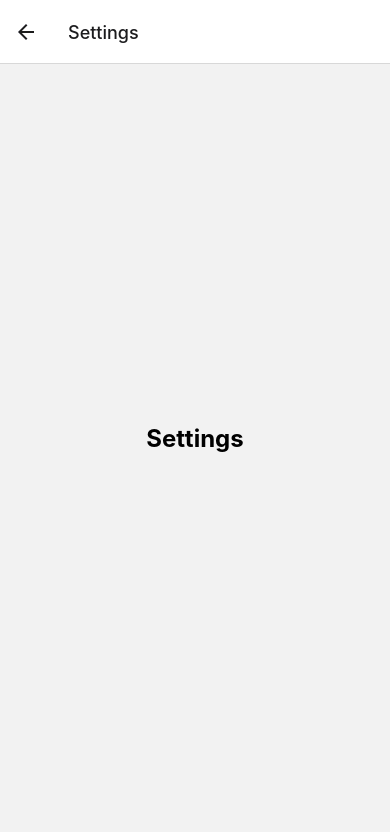
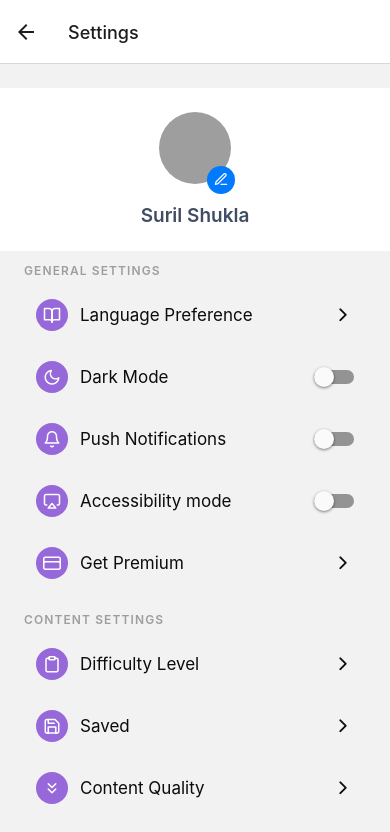
Before and after one commit to sahibjeetsingh99/GOielts, a React Native app: screen /Settings in a window 390 px wide. Shown: the top 832 px of the page. Built offline with nearby package versions, Linux system fonts and the light colour scheme; grey boxes are pictures that could not be loaded.

Commit message:
Setting page created and functionality added in the app

```diff
--- a/components/Settings.js
+++ b/components/Settings.js
@@ -1,28 +1,274 @@
 import React from 'react';
-import { View, Text, StyleSheet, TouchableOpacity } from 'react-native';
+import {
+  StyleSheet,
+  SafeAreaView,
+  ScrollView,
+  View,
+  Text,
+  TouchableOpacity,
+  Image,
+  Switch,
+} from 'react-native';
+import FeatherIcon from 'react-native-vector-icons/Feather';
 
-const Settings =() => {
+const SECTIONS = [
+  {
+    header: 'General Settings',
+    icon: 'settings',
+    items: [
+      { icon: 'book-open', color: '#9768d9', label: 'Language Preference', type: 'link' },
+      {
+        icon: 'moon',
+        color: '#9768d9',
+        label: 'Dark Mode',
+        value: false,
+        type: 'boolean',
+      },
+      {
+        icon: 'bell',
+        color: '#9768d9',
+        label: 'Push Notifications',
+        value: false,
+        type: 'boolean',
+      },
+      {
+        icon: 'airplay',
+        color: '#9768d9',
+        label: 'Accessibility mode',
+        value: false,
+        type: 'boolean',
+      },
+      { icon: 'credit-card', color: '#9768d9', label: 'Get Premium', type: 'link' },
+    ],
+  },
 
+  {
+  header: 'Content Settings',
+    icon: 'settings',
+    items: [
+      { icon: 'clipboard', color: '#9768d9', label: 'Difficulty Level', type: 'link' },
+      { icon: 'save', color: '#9768d9', label: 'Saved', type: 'link' },
+      {
+        icon: 'chevrons-down',
+        color: '#9768d9',
+        label: 'Content Quality',
+        type: 'link',
+      },
+      { icon: 'download', color: '#9768d9', label: 'Download Options', type: 'link' },
+
+
+    ],
+  },
+
+  {
+  header: 'My Progress',
+    icon: 'settings',
+    items: [
+      { icon: 'truck', color: '#9768d9', label: 'Progress Tracking', type: 'link' },
+      { icon: 'bookmark', color: '#9768d9', label: 'Bookmarks', type: 'link' },
+      {
+        icon: 'bar-chart-2',
+        color: '#9768d9',
+        label: 'Test Grades',
+        type: 'link',
+      },
+      { icon: 'award', color: '#9768d9', label: 'Badges', type: 'link' },
+    ],
+  },
+
+  {
+    header: 'Socials',
+    icon: 'help-circle',
+    items: [
+      { icon: 'facebook', color: '#9768d9', label: 'Connect with Friends', type: 'link' },
+      { icon: 'check-circle', color: '#9768d9', label: 'Leaderboard', type: 'link' },
+      { icon: 'share-2', color: '#9768d9', label: 'Share Achievements', type: 'link' },
+    ],
+  },
+  {
+  header: 'Account Settings',
+    icon: 'settings',
+    items: [
+      { icon: 'user', color: '#9768d9', label: 'My Profile', type: 'link' },
+      { icon: 'key', color: '#9768d9', label: 'Change Password', type: 'link' },
+
+      { icon: 'lock', color: '#9768d9', label: 'Privacy Settings', type: 'link' },
+      { icon: 'user-minus', color: '#9768d9', label: 'Account Deactivation', type: 'link' },
+         { icon: 'log-out', color: '#9768d9', label: 'Logout', type: 'link' },
+
+
+    ],
+  },
+
+
+  {
+    header: 'Help & Support',
+    icon: 'help-circle',
+    items: [
+      { icon: 'info', color: '#9768d9', label: 'About GO-IELTS', type: 'link' },
+      { icon: 'flag', color: '#9768d9', label: 'Report Bug', type: 'link' },
+      { icon: 'help-circle', color: '#9768d9', label: 'FAQs', type: 'link' },
+      { icon: 'users', color: '#9768d9', label: 'Community Forum', type: 'link' },
+
+    ],
+  },
+];
+
+export default function Example() {
   return (
-    <View style={styles.container}>
-      <Text style={styles.title}>Settings</Text>
+    <SafeAreaView style={{ flex: 1 }}>
+      <ScrollView contentContainerStyle={styles.container}>
+        <View style={styles.profile}>
+          <TouchableOpacity
+            onPress={() => {
+              // handle onPress
+            }}>
+            <View style={styles.profileAvatarWrapper}>
+              <Image
+                alt=""
+                source={{
+                  uri: 'https://data.whicdn.com/images/344884373/original.jpg',
+                }}
+                style={styles.profileAvatar}
+              />
+
+              <TouchableOpacity
+                onPress={() => {
+                  // handle onPress
+                }}>
+                <View style={styles.profileAction}>
+                  <FeatherIcon color="#fff" name="edit-3" size={15} />
                 </View>
+              </TouchableOpacity>
+            </View>
+          </TouchableOpacity>
+
+          <View style={styles.profileBody}>
+            <Text style={styles.profileName}>Suril Shukla</Text>
+          </View>
+        </View>
+
+        {SECTIONS.map(({ header, items }) => (
+          <View style={styles.section} key={header}>
+            <Text style={styles.sectionHeader}>{header}</Text>
+            {items.map(({ label, icon, type, value, color }, index) => {
+              return (
+                <TouchableOpacity
+                  key={label}
+                  onPress={() => {
+                    // handle onPress
+                  }}>
+                  <View style={styles.row}>
+                    <View style={[styles.rowIcon, { backgroundColor: color }]}>
+                      <FeatherIcon color="#fff" name={icon} size={18} />
+                    </View>
+
+                    <Text style={styles.rowLabel}>{label}</Text>
+
+                    <View style={styles.rowSpacer} />
+
+                    {type === 'boolean' && <Switch value={value} />}
+
+                    {type === 'link' && (
+                      <FeatherIcon
+                        color="#0c0c0c"
+                        name="chevron-right"
+                        size={22}
+                      />
+                    )}
+                  </View>
+                </TouchableOpacity>
               );
-};
+            })}
+          </View>
+        ))}
+      </ScrollView>
+    </SafeAreaView>
+  );
+}
 
 const styles = StyleSheet.create({
   container: {
-        flex: 1,
+    paddingVertical: 24,
+  },
+  section: {
+    paddingHorizontal: 24,
+  },
+  sectionHeader: {
+    paddingVertical: 12,
+    fontSize: 12,
+    fontWeight: '600',
+    color: '#9e9e9e',
+    textTransform: 'uppercase',
+    letterSpacing: 1.1,
+  },
+  profile: {
+    padding: 24,
+    backgroundColor: '#fff',
+    flexDirection: 'column',
     alignItems: 'center',
     justifyContent: 'center',
-        padding: 0,
   },
-      title: {
-        fontSize: 24,
-        fontWeight: 'bold',
+  profileAvatar: {
+    width: 72,
+    height: 72,
+    borderRadius: 9999,
+  },
+  profileAvatarWrapper: {
+    position: 'relative',
+  },
+  profileAction: {
+    position: 'absolute',
+    right: -4,
+    bottom: -10,
+    alignItems: 'center',
+    justifyContent: 'center',
+    width: 28,
+    height: 28,
+    borderRadius: 9999,
+    backgroundColor: '#007bff',
+  },
+  profileName: {
+    marginTop: 20,
+    fontSize: 19,
+    fontWeight: '600',
+    color: '#414d63',
     textAlign: 'center',
-        marginBottom: 32,
+  },
+  profileAddress: {
+    marginTop: 5,
+    fontSize: 16,
+    color: '#989898',
+    textAlign: 'center',
+  },
+  row: {
+    flexDirection: 'row',
+    alignItems: 'center',
+    justifyContent: 'flex-start',
+    height: 50,
+    backgroundColor: '#f2f2f2',
+    borderRadius: 8,
+    marginBottom: 12,
+    paddingLeft: 12,
+    paddingRight: 12,
+  },
+  rowIcon: {
+    width: 32,
+    height: 32,
+    borderRadius: 9999,
+    marginRight: 12,
+    flexDirection: 'row',
+    alignItems: 'center',
+    justifyContent: 'center',
+  },
+  rowLabel: {
+    fontSize: 17,
+    fontWeight: '400',
+    color: '#0c0c0c',
+  },
+  rowSpacer: {
+    flexGrow: 1,
+    flexShrink: 1,
+    flexBasis: 0,
   },
 });
-
-export default Settings;
```
Lines whose indentation alone changed are shown as unchanged.
